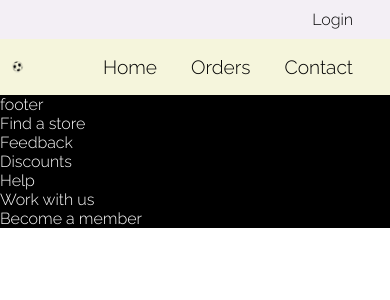
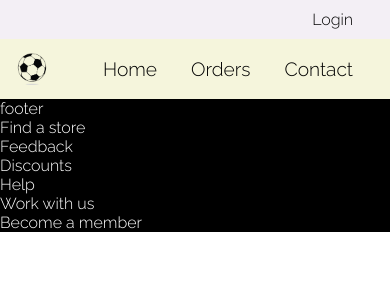
Before and after one commit to nblancoz/Full_project, a React (Vite) app: page /products in a window 390 px wide. Shown: the top 300 px of the page. Built offline with nearby package versions, Linux system fonts and the light colour scheme.

Commit message:
added media queries, button add to cart improved

```diff
--- a/src/components/Home/Home.jsx
+++ b/src/components/Home/Home.jsx
@@ -29,7 +29,7 @@ const Products = () => {
                 <h2>{product.name}</h2>
                 <h3>{product.description}</h3>
                 <h3>{product.price}€</h3>
-                <button>Add to cart:</button>
+                <button>Add to cart</button>
               </div>
             </section>
           );
--- a/src/components/Home/Home.scss
+++ b/src/components/Home/Home.scss
@@ -23,6 +23,10 @@
   background-color: #fff;
   border-radius: 5px;
   transition: box-shadow 0.3s ease-in-out;
+  display: flex;
+  flex-direction: column;
+  justify-content: space-between;
+  text-align: justify;
 }
 
 .card:hover {
@@ -43,3 +47,9 @@ img {
   max-width: 100%;
   max-height: 100%;
 }
+
+button {
+  padding: 5px;
+  margin-top: 40px;
+  font-size: 1.1rem;
+}
--- a/src/components/SubHeader/SubHeader.scss
+++ b/src/components/SubHeader/SubHeader.scss
@@ -33,3 +33,12 @@
     height: 4%;
   }
 }
+
+@media screen and (max-width: 800px) {
+  .SubHeader {
+    img {
+      width: 12%;
+      height: 12%;
+    }
+  }
+}
```
